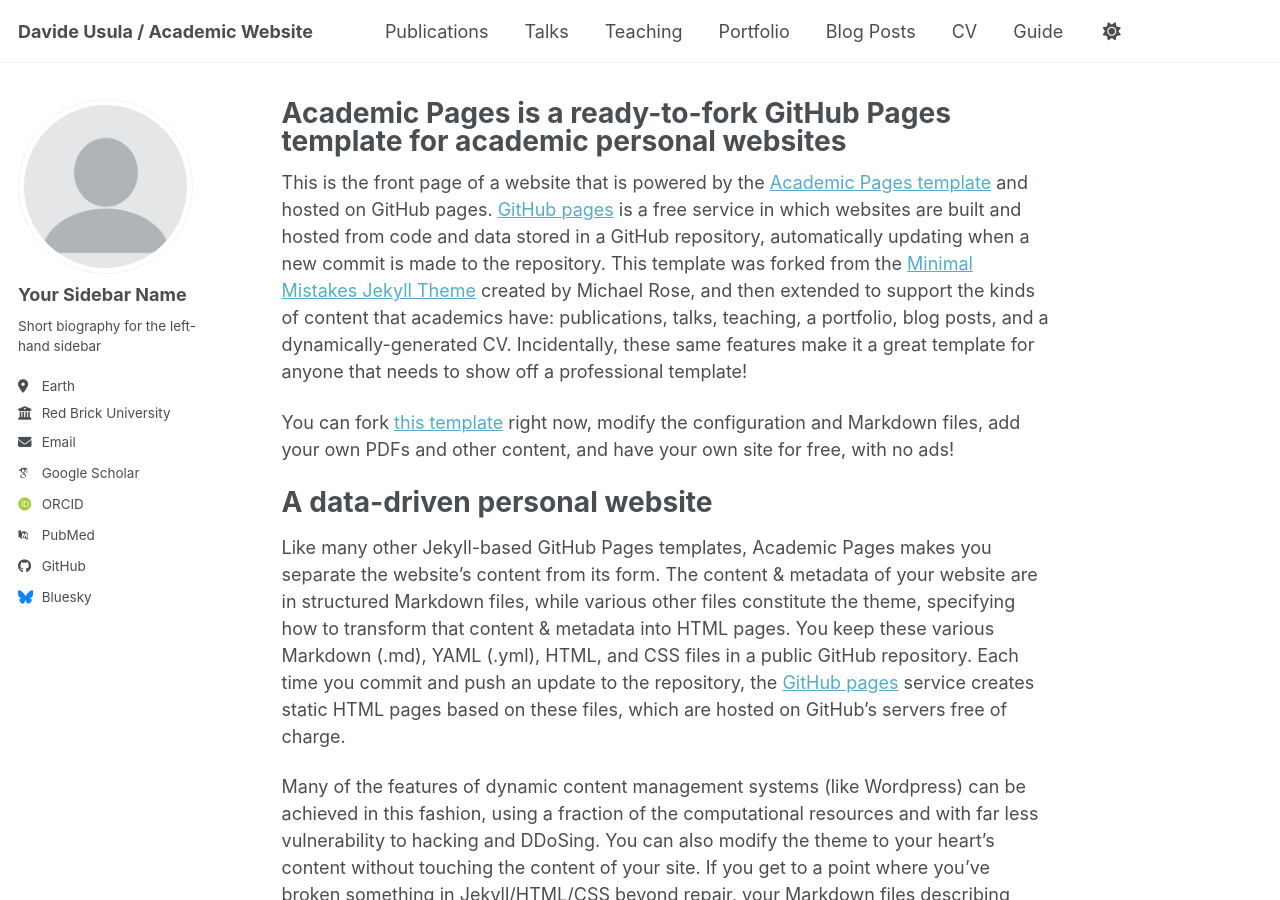
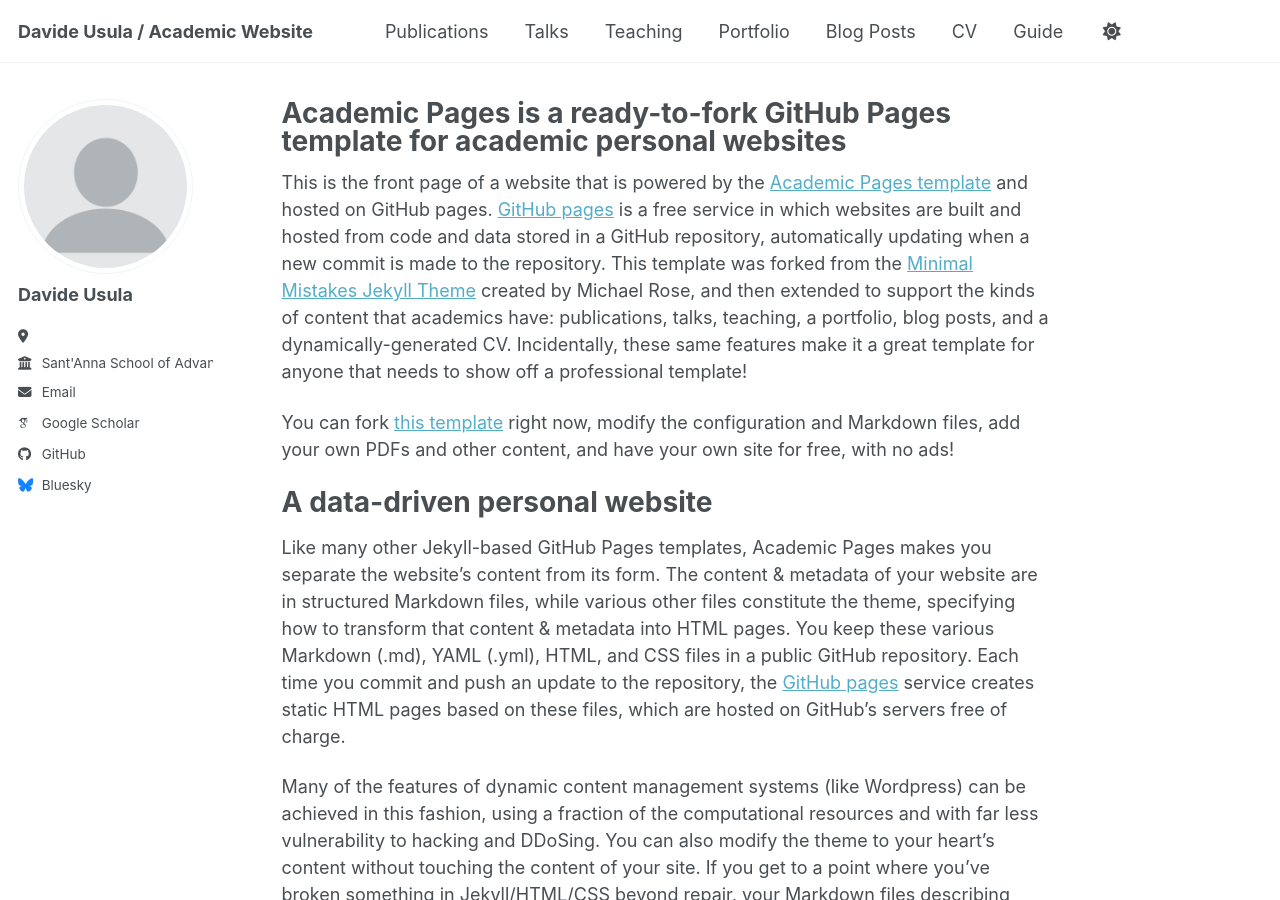
Before and after one commit to davideusula/davideusula.github.io, a Jekyll site: the page built from _pages/about.md, in a window 1280 px wide and 900 px high. Built offline with Jekyll 4.4.1, drawn with Linux system fonts in a browser that asks for light colours; some web fonts are replaced; a script bundle is joined from its source files by our own code; library files that are not in the unit come from our copies.

Commit message:
Update _config.yml

```diff
--- a/_config.yml
+++ b/_config.yml
@@ -24,27 +24,21 @@
 author:
   # Biographic information
   avatar           : "profile.png"
-  name             : "Your Sidebar Name"
-  pronouns         : # example: "she/her"
-  bio              : "Short biography for the left-hand sidebar"
-  location         : "Earth"
-  employer         : "Red Brick University"
+  name             : "Davide Usula"
+  pronouns         : # example: "he/him"
+  bio              : ""
+  location         : ""
+  employer         : "Sant'Anna School of Advanced Studies, Pisa"
   uri              : # URL
-  email            : "none@example.org"
+  email            : "davide.Usula@santannapisa.it"
 
   # Academic websites
   academia         : # URL
   arxiv            : # URL - Update with the correct link to your profile
-  googlescholar    : "https://scholar.google.com/citations?user=PS_CX0AAAAAJ"
+  googlescholar    : ""
   inspire-hep      : # URL
   impactstory      : # URL
-  orcid            : "https://orcid.org/yourorcidurl"
-  semantic         : # URL
-  ssrn             : # URL
-  pubmed           : "https://www.ncbi.nlm.nih.gov/pubmed/?term=john+snow"
-  researchgate     : # URL
-  scopus           : # URL
-  zotero           : # URL
+
 
 
   # Repositories and software development
```
